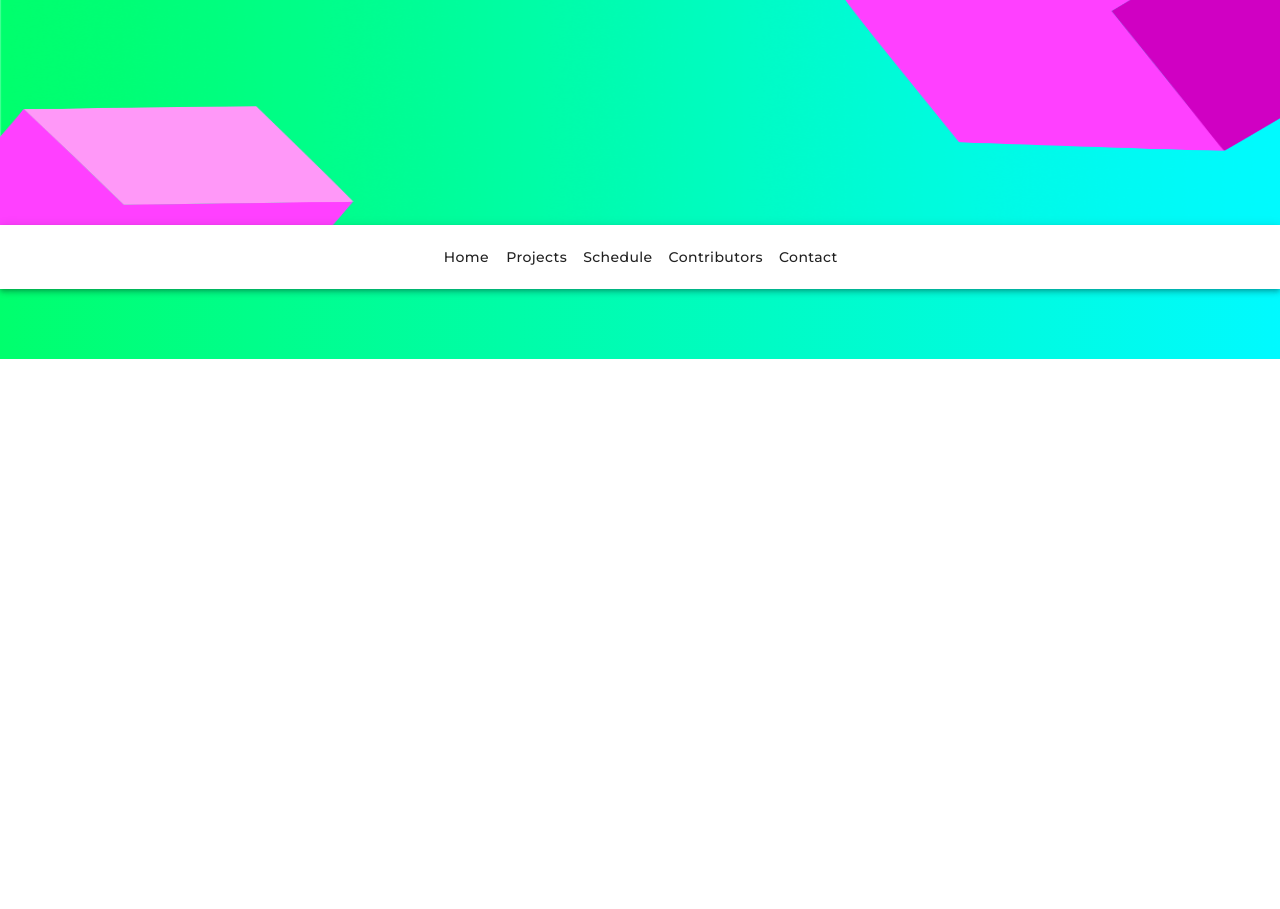
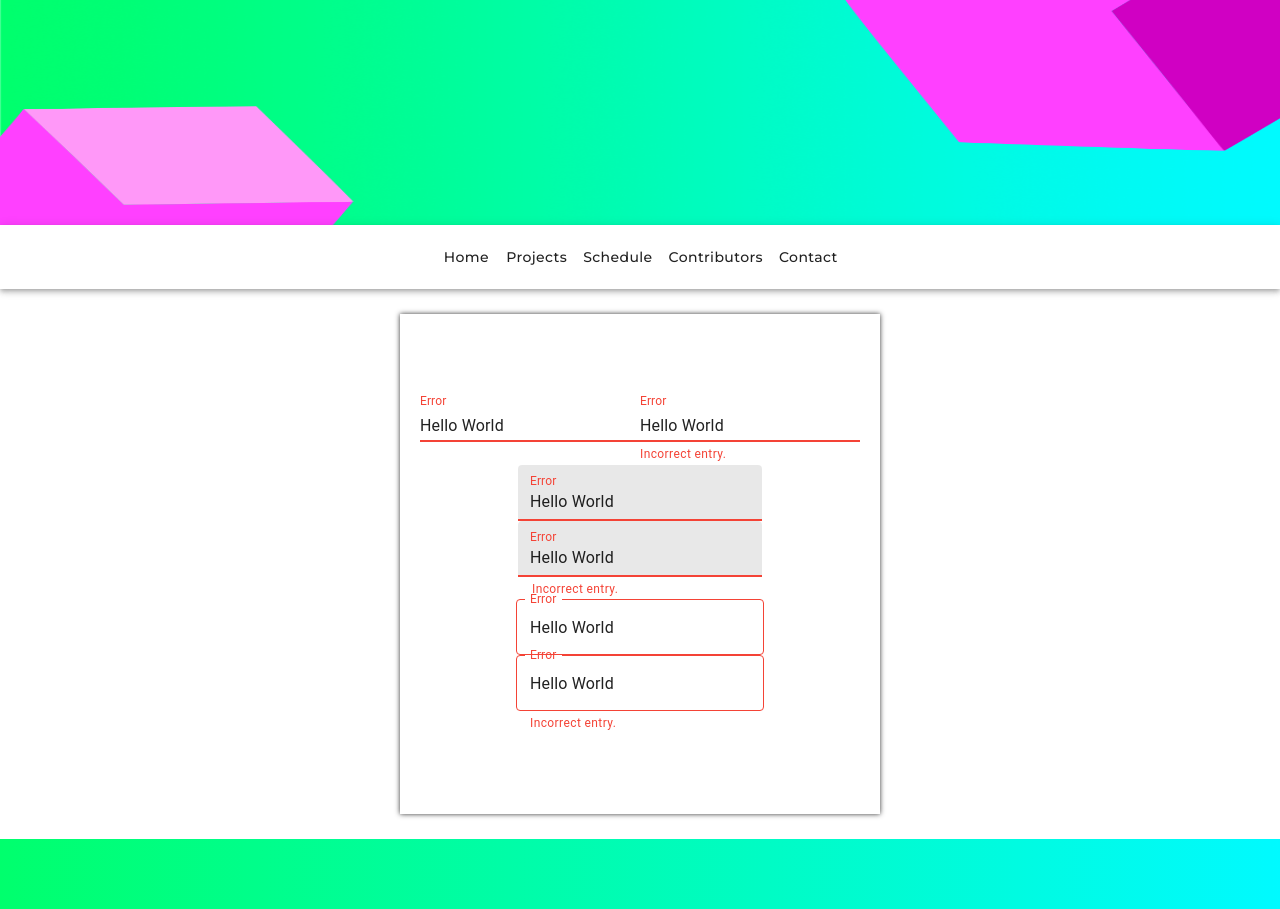
Before and after one commit to OpenEugene/openeugene-marketing-site, a React (Create React App) app: page /contact in a window 1280 px wide. Before the commit the page ends 800 px from the top, so only its background shows below. Built offline with nearby package versions, Linux system fonts and the light colour scheme.

Commit message:
started implementing contact form

```diff
--- a/src/Routes.tsx
+++ b/src/Routes.tsx
@@ -5,6 +5,7 @@ import ProjectsPage from "./components/Projects/ProjectsPage";
 import SchedulePage from "./components/Schedule/SchedulePage";
 import ContributorsPage from "./components/Contributors/ContributorsPage";
 import {projects, contributors} from "./Db";
+import ContactPage from "./components/Contact/ContactPage";
 
 export const Routes = () => {
     return (
@@ -12,6 +13,7 @@ export const Routes = () => {
                 <Route exact path="/" component={Home} />
                 <Route exact path="/projects" component={() =><ProjectsPage projects={projects}/>} />
                 <Route exact path="/schedule" component={SchedulePage} />
+                <Route exact path="/contact" component={ContactPage} />
                 <Route exact path="/contributors" component={() =><ContributorsPage contributors={contributors}/>} />
             </Switch>
     );
--- /dev/null
+++ b/src/components/Contact/ContactForm.tsx
@@ -0,0 +1,81 @@
+import React from "react";
+import makeStyles from "@material-ui/core/styles/makeStyles";
+import { TextField } from "@material-ui/core";
+
+const styles = makeStyles({
+  contactForm:{
+    height: 500,
+    display:"flex",
+    width:"50%",
+    borderTop: "solid 0px transparent",
+    borderLeft: "solid 0px transparent",
+    borderRight: "solid 0px transparent",
+    borderBottom: "solid 0px transparent",
+    boxShadow: "0 0 5px #333",
+    justifyContent:"center",
+    alignItems:"center",
+    marginTop:25,
+    marginBottom:25
+  }
+});
+
+export const ContactForm = () => {
+  const classes = styles();
+  return (
+    <div className={classes.contactForm}>
+      <form noValidate autoComplete="off">
+        <div>
+          <TextField
+            error
+            id="standard-error"
+            label="Error"
+            defaultValue="Hello World"
+          />
+          <TextField
+            error
+            id="standard-error-helper-text"
+            label="Error"
+            defaultValue="Hello World"
+            helperText="Incorrect entry."
+          />
+        </div>
+        <div>
+          <TextField
+            error
+            id="filled-error"
+            label="Error"
+            defaultValue="Hello World"
+            variant="filled"
+          />
+          <TextField
+            error
+            id="filled-error-helper-text"
+            label="Error"
+            defaultValue="Hello World"
+            helperText="Incorrect entry."
+            variant="filled"
+          />
+        </div>
+        <div>
+          <TextField
+            error
+            id="outlined-error"
+            label="Error"
+            defaultValue="Hello World"
+            variant="outlined"
+          />
+          <TextField
+            error
+            id="outlined-error-helper-text"
+            label="Error"
+            defaultValue="Hello World"
+            helperText="Incorrect entry."
+            variant="outlined"
+          />
+        </div>
+      </form>
+    </div>
+  );
+};
+
+export default ContactForm;
--- /dev/null
+++ b/src/components/Contact/ContactPage.tsx
@@ -0,0 +1,22 @@
+import React from "react";
+import makeStyles from "@material-ui/core/styles/makeStyles";
+import ContactForm from "./ContactForm";
+
+const styles = makeStyles({
+    contactFormBackground:{
+        width: "100%",
+        display: "flex",
+        justifyContent: "center"
+    }
+});
+
+export const ContactPage = () => {
+  const classes = styles();
+  return (
+    <div className={classes.contactFormBackground}>
+      <ContactForm />
+    </div>
+  );
+};
+
+export default ContactPage;
--- a/src/components/Contributors/ContributorsPage.tsx
+++ b/src/components/Contributors/ContributorsPage.tsx
@@ -27,6 +27,7 @@ export const ContributorsPage = (contributors: Contributors) => {
             contributorDescription={contributor.contributorDescription}
             name={contributor.name}
             imgUrl={contributor.imgUrl}
+            key={index}
           />
         ))}
       </div>
--- a/src/components/Navigation/Navbar.tsx
+++ b/src/components/Navigation/Navbar.tsx
@@ -5,7 +5,7 @@ import Button from "@material-ui/core/Button";
 import makeStyles from "@material-ui/core/styles/makeStyles";
 import { Link } from "react-router-dom";
 import { Router } from "react-router-dom";
-import createBrowserHistory from "history/createBrowserHistory";
+import {createBrowserHistory} from "history";
 import Routes from "../../Routes";
 import banner from "../../images/banner.png";
 
--- a/src/components/Projects/ProjectsPage.tsx
+++ b/src/components/Projects/ProjectsPage.tsx
@@ -45,7 +45,7 @@ export const ProjectsPage = (projects: Projects) => {
       </div>
       <div className={classes.flexContainer}>
         {projects.projects.map((project, index) => (
-          <div className={classes.projectRow}>
+          <div className={classes.projectRow} key={index}>
             <ProjectTile
               description={project.description}
               title={project.title}
--- a/src/index.tsx
+++ b/src/index.tsx
@@ -5,7 +5,7 @@ import "./index.css";
 import App from "./App";
 import * as serviceWorker from "./serviceWorker";
 import { Router } from "react-router-dom";
-import createBrowserHistory from "history/createBrowserHistory";
+import {createBrowserHistory} from "history";
 import { Footer } from "./Footer";
 
 const history = createBrowserHistory();
```
